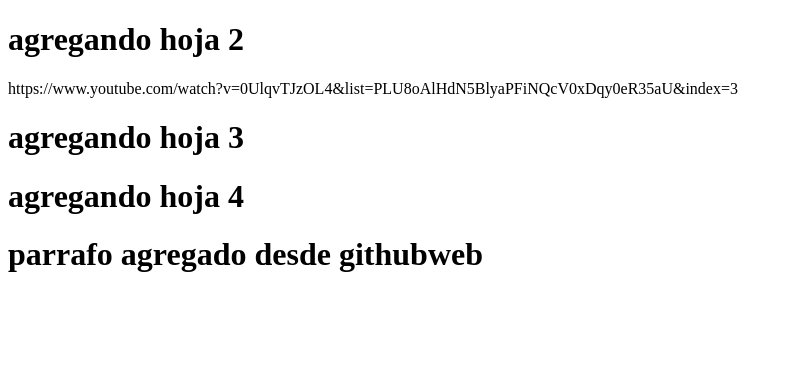
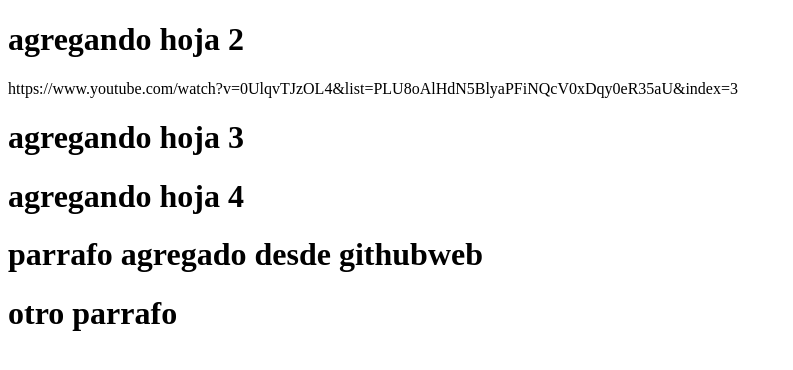
Before and after one commit to lann86/pruebas, a plain HTML site: page index.html in a window 1280 px wide. Shown: the whole page, without its empty margins (0-793 px from the left). Drawn offline with Linux system fonts and the light colour scheme.

Commit message:
commit de nuevo parrafo en master

```diff
--- a/index.html
+++ b/index.html
@@ -5,4 +5,7 @@
     <h1>agregando hoja 3</h1>
     <h1>agregando hoja 4</h1>
     <h1>parrafo agregado desde githubweb<h1>
+
+
+        otro parrafo
 </html>
```
